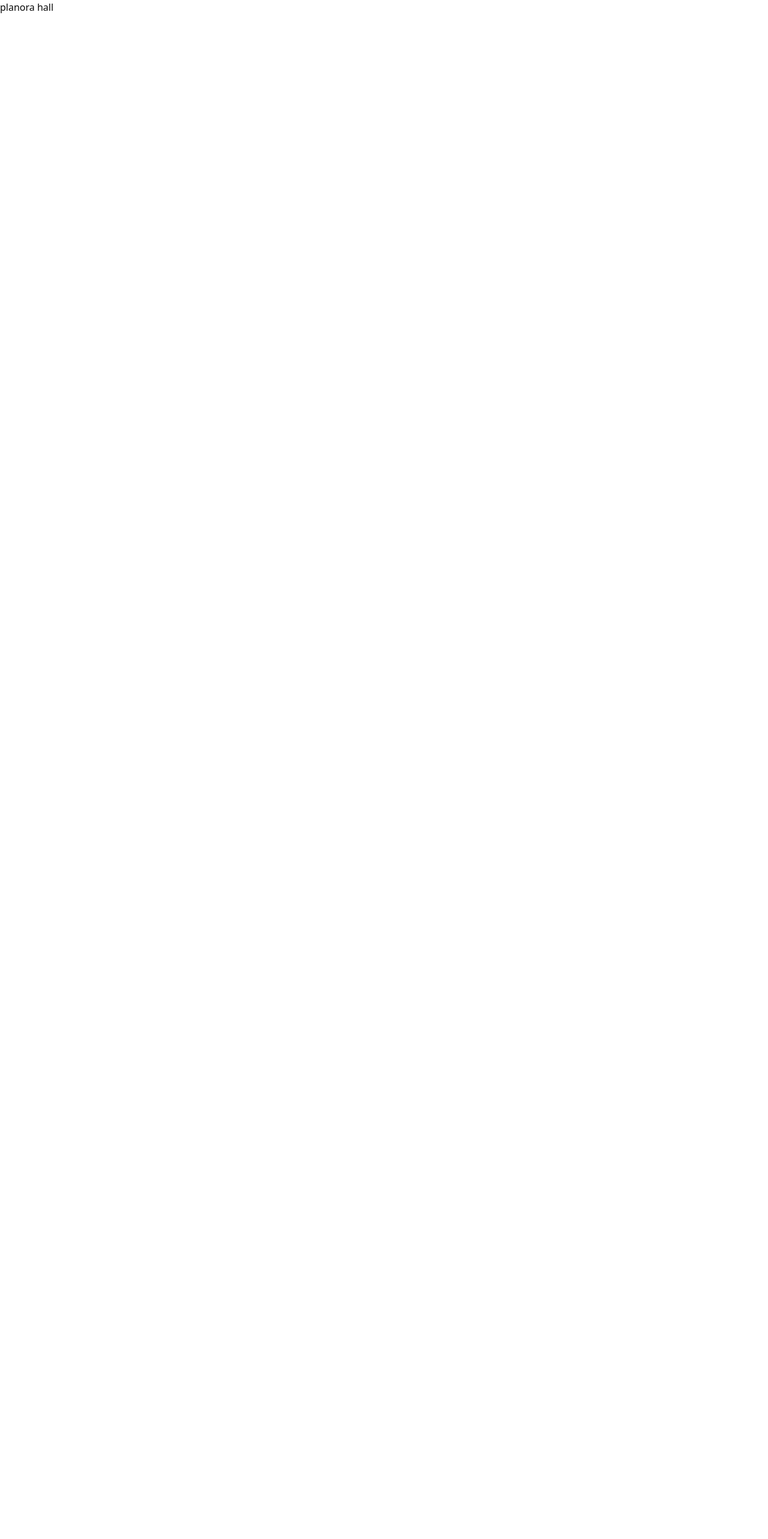
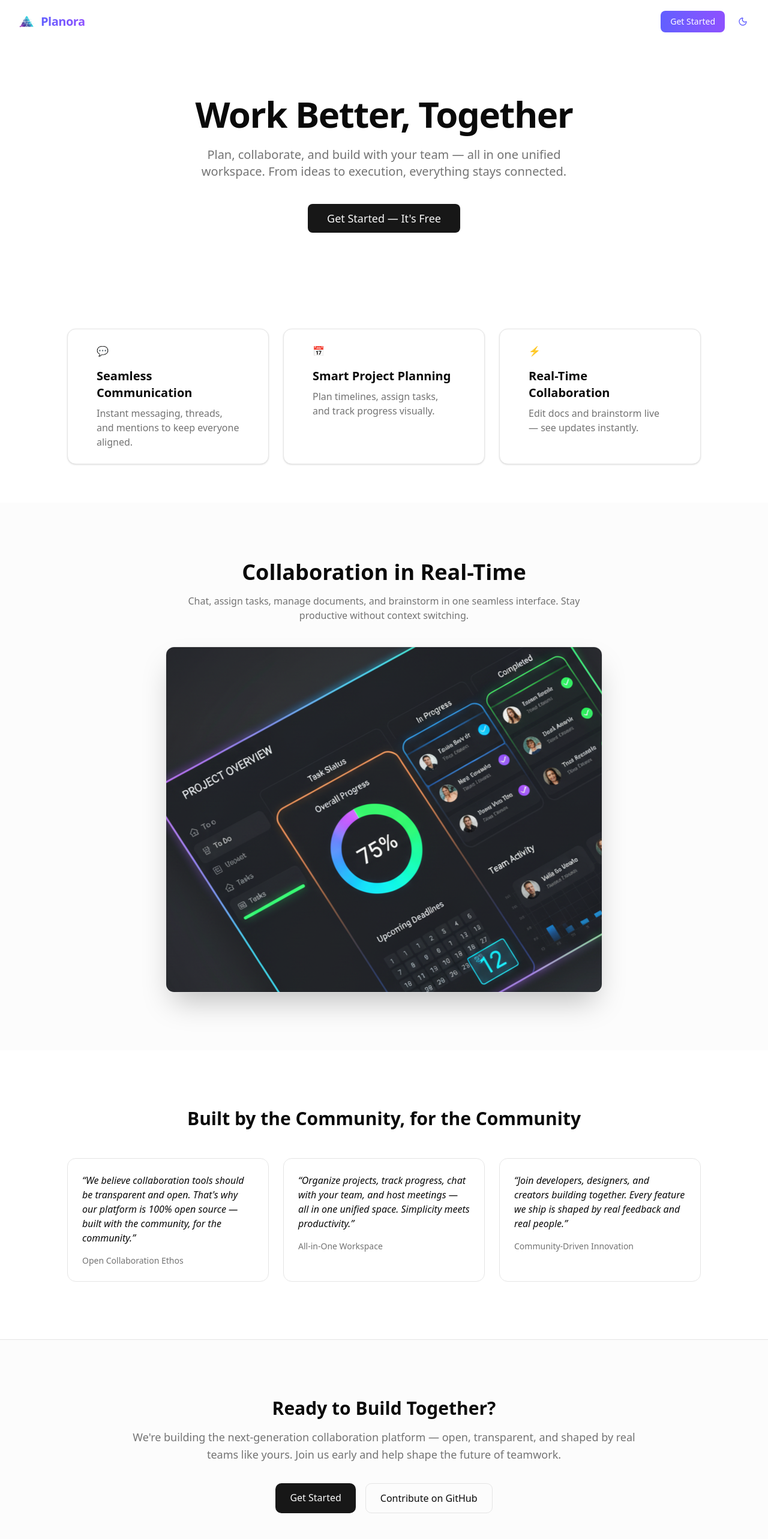
Before and after one commit to planora-proj/planora, a Next.js app in the folder apps/web/: page / in a window 1280 px wide. Shown: the top 2566 px of the page at 60% size. Before the commit the page ends 800 px from the top, so only its background shows below. Built offline with nearby package versions, Linux system fonts and the light colour scheme.

Commit message:
feat: build homepage layout with hero, features, and footer - implemented responsive homepage structure with animated hero section

```diff
--- a/apps/web/src/app/page.tsx
+++ b/apps/web/src/app/page.tsx
@@ -1,7 +1,218 @@
-export default function Home() {
+"use client";
+
+import { motion } from "motion/react";
+import Link from "next/link";
+
+import { Button } from "@/components/ui/button";
+import { Card, CardContent } from "@/components/ui/card";
+import { fadeIn, scaleIn, slideUp } from "@/components/core/motions";
+import { Navbar } from "@/components/layout/navbar";
+import { Footer } from "@/components/layout/footer";
+
+export default function HomePage() {
     return (
-        <main>
-            <div>planora hall</div>
+        <main className="min-h-screen bg-background text-foreground">
+            <Navbar />
+            <section className="flex flex-col items-center justify-center text-center py-24 pt-40 px-6 md:px-12">
+                <motion.h1
+                    variants={slideUp}
+                    initial="hidden"
+                    animate="show"
+                    className="text-5xl md:text-6xl font-bold tracking-tight mb-6"
+                >
+                    Work Better, Together
+                </motion.h1>
+
+                <motion.p
+                    variants={fadeIn}
+                    initial="hidden"
+                    animate="show"
+                    className="text-muted-foreground text-lg md:text-xl max-w-2xl mb-10"
+                >
+                    Plan, collaborate, and build with your team — all in one
+                    unified workspace. From ideas to execution, everything stays
+                    connected.
+                </motion.p>
+
+                <motion.div
+                    initial={{ opacity: 0, y: 20 }}
+                    animate={{ opacity: 1, y: 0 }}
+                    transition={{ delay: 0.2 }}
+                >
+                    <Link href="/signup">
+                        <Button
+                            size="lg"
+                            className="px-8 py-6 text-lg cursor-pointer"
+                        >
+                            Get Started — It's Free
+                        </Button>
+                    </Link>
+                </motion.div>
+            </section>
+
+            <section className="grid lg:grid-cols-3 gap-6 max-w-3xl lg:max-w-6xl mx-auto px-6 md:px-12 py-16">
+                {features.map((f, i) => (
+                    <motion.div
+                        key={i}
+                        variants={slideUp}
+                        initial="hidden"
+                        whileInView="show"
+                        viewport={{ once: true }}
+                    >
+                        <Card className="p-6 hover:shadow-lg transition-shadow h-full">
+                            <CardContent className="">
+                                <div className="text-primary mb-4">
+                                    {f.icon}
+                                </div>
+                                <h3 className="text-xl font-semibold mb-2">
+                                    {f.title}
+                                </h3>
+                                <p className="text-muted-foreground">
+                                    {f.desc}
+                                </p>
+                            </CardContent>
+                        </Card>
+                    </motion.div>
+                ))}
+            </section>
+
+            <section className="py-24 bg-muted/30 text-center px-6 md:px-12">
+                <motion.h2
+                    variants={slideUp}
+                    initial="hidden"
+                    whileInView="show"
+                    className="text-4xl font-bold mb-4"
+                >
+                    Collaboration in Real-Time
+                </motion.h2>
+                <p className="text-muted-foreground mb-10 max-w-2xl mx-auto">
+                    Chat, assign tasks, manage documents, and brainstorm in one
+                    seamless interface. Stay productive without context
+                    switching.
+                </p>
+
+                <motion.div
+                    variants={scaleIn}
+                    initial="hidden"
+                    whileInView="show"
+                    className="mx-auto max-w-5xl flex justify-center items-center"
+                >
+                    <img
+                        src="/brandings/dashboard-preview.png"
+                        alt="Dashboard preview"
+                        className="rounded-xl shadow-2xl border border-border"
+                    />
+                </motion.div>
+            </section>
+
+            <section className="py-24 max-w-6xl mx-auto px-6 md:px-12">
+                <motion.h2
+                    variants={slideUp}
+                    initial="hidden"
+                    whileInView="show"
+                    className="text-3xl font-bold text-center mb-12"
+                >
+                    Built by the Community, for the Community
+                </motion.h2>
+
+                <div className="grid md:grid-cols-3 gap-6">
+                    {testimonials.map((t, i) => (
+                        <motion.div
+                            key={i}
+                            variants={fadeIn}
+                            initial="hidden"
+                            whileInView="show"
+                            className="p-6 border rounded-xl bg-background/60 backdrop-blur-sm"
+                        >
+                            <p className="italic mb-4">“{t.quote}”</p>
+                            <div className="text-sm text-muted-foreground">
+                                {t.author}
+                            </div>
+                        </motion.div>
+                    ))}
+                </div>
+            </section>
+
+            <section className="py-24 bg-muted/30 border-t">
+                <div className="max-w-4xl mx-auto text-center px-6">
+                    <motion.h2
+                        variants={slideUp}
+                        initial="hidden"
+                        whileInView="show"
+                        className="text-3xl font-bold mb-4"
+                    >
+                        Ready to Build Together?
+                    </motion.h2>
+                    <motion.p
+                        variants={fadeIn}
+                        initial="hidden"
+                        whileInView="show"
+                        className="text-lg text-muted-foreground mb-8 leading-relaxed"
+                    >
+                        We're building the next-generation collaboration
+                        platform — open, transparent, and shaped by real teams
+                        like yours. Join us early and help shape the future of
+                        teamwork.
+                    </motion.p>
+
+                    <motion.div
+                        variants={fadeIn}
+                        initial="hidden"
+                        whileInView="show"
+                        className="flex justify-center gap-4"
+                    >
+                        <a
+                            href="/signup"
+                            className="px-6 py-3 rounded-lg bg-primary text-primary-foreground hover:bg-primary/90 transition-colors"
+                        >
+                            Get Started
+                        </a>
+                        <a
+                            href="https://github.com/planora-proj/planora"
+                            target="_blank"
+                            rel="noopener noreferrer"
+                            className="px-6 py-3 rounded-lg border hover:bg-accent hover:text-accent-foreground transition-colors"
+                        >
+                            Contribute on GitHub
+                        </a>
+                    </motion.div>
+                </div>
+            </section>
+
+            <Footer />
         </main>
     );
 }
+
+const features = [
+    {
+        icon: "💬",
+        title: "Seamless Communication",
+        desc: "Instant messaging, threads, and mentions to keep everyone aligned.",
+    },
+    {
+        icon: "📅",
+        title: "Smart Project Planning",
+        desc: "Plan timelines, assign tasks, and track progress visually.",
+    },
+    {
+        icon: "⚡",
+        title: "Real-Time Collaboration",
+        desc: "Edit docs and brainstorm live — see updates instantly.",
+    },
+];
+
+const testimonials = [
+    {
+        quote: "We believe collaboration tools should be transparent and open. That's why our platform is 100% open source — built with the community, for the community.",
+        author: "Open Collaboration Ethos",
+    },
+    {
+        quote: "Organize projects, track progress, chat with your team, and host meetings — all in one unified space. Simplicity meets productivity.",
+        author: "All-in-One Workspace",
+    },
+    {
+        quote: "Join developers, designers, and creators building together. Every feature we ship is shaped by real feedback and real people.",
+        author: "Community-Driven Innovation",
+    },
+];
```
